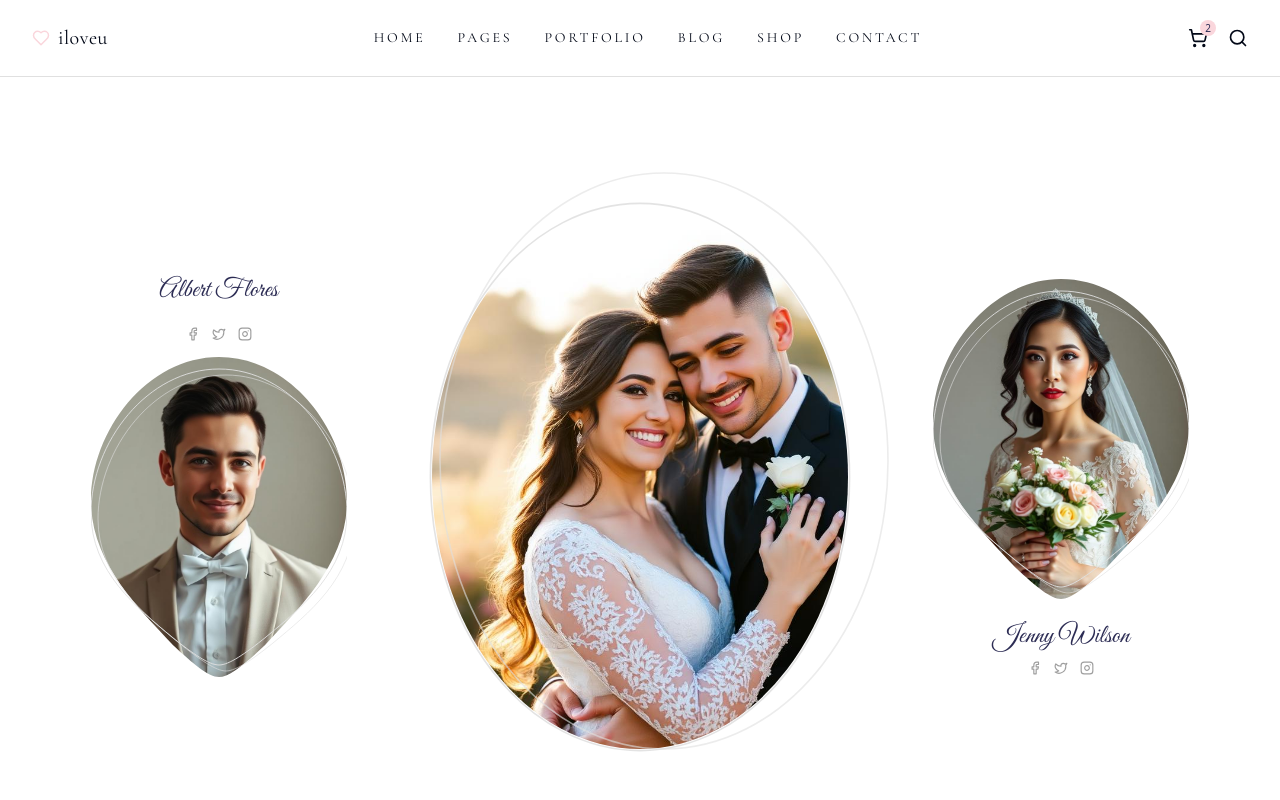
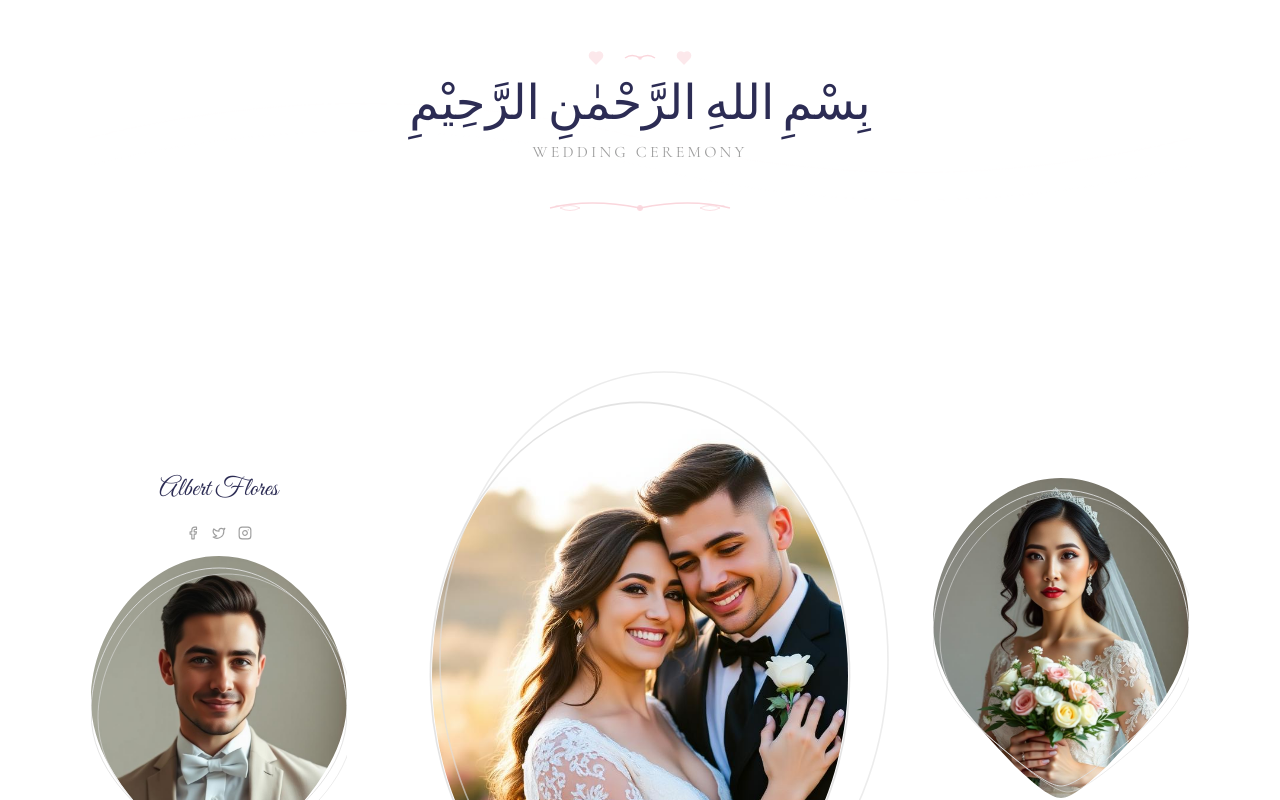
Before and after one commit to syedbadeshah76/wedding-themed, a React (Vite) app: page / in a window 1280 px wide. Shown: the top 800 px of the page. Built offline with nearby package versions, Linux system fonts and the light colour scheme.

Commit message:
Refactor header for wedding theme
Remove existing header elements and replace with a new design featuring "Wedding Ceremony" or "Bismillah" text, surrounded by romantic, luxurious curved elements and hearts.

```diff
--- a/src/pages/Index.tsx
+++ b/src/pages/Index.tsx
@@ -10,42 +10,53 @@ import WhenWhere from "@/components/sections/WhenWhere";
 import LatestNews from "@/components/sections/LatestNews";
 import BlessingQuote from "@/components/sections/BlessingQuote";
 const Nav = () => (
-  <header className="w-full border-b border-border">
-    <div className="container flex items-center justify-between py-6">
-      <a href="/" className="flex items-center gap-2">
-        <Heart size={18} className="text-accent" aria-hidden />
-        <span className="font-display text-xl tracking-wide">iloveu</span>
-      </a>
+  <header className="w-full relative overflow-hidden py-8 md:py-12">
+    {/* Decorative background pattern */}
+    <div className="absolute inset-0 opacity-5">
+      <svg width="100%" height="100%" viewBox="0 0 800 200" fill="none" className="w-full h-full">
+        <path d="M0 100 Q200 50 400 100 T800 100" stroke="hsl(var(--accent))" strokeWidth="1" fill="none" opacity="0.3"/>
+        <path d="M0 120 Q200 70 400 120 T800 120" stroke="hsl(var(--accent))" strokeWidth="1" fill="none" opacity="0.2"/>
+      </svg>
+    </div>
 
-      <nav aria-label="Main navigation" className="hidden md:block">
-        <ul className="flex items-center gap-8 font-display uppercase text-sm tracking-[0.2em]">
-          {[
-            "Home",
-            "Pages",
-            "Portfolio",
-            "Blog",
-            "Shop",
-            "Contact",
-          ].map((item) => (
-            <li key={item}>
-              <a href="#" className="hover:text-primary transition-colors">
-                {item}
-              </a>
-            </li>
-          ))}
-        </ul>
-      </nav>
+    <div className="container relative z-10">
+      <div className="text-center">
+        {/* Decorative hearts */}
+        <div className="flex items-center justify-center gap-4 mb-4">
+          <Heart size={16} className="text-accent animate-pulse" fill="hsl(var(--accent))" />
+          <svg width="40" height="20" viewBox="0 0 40 20" fill="none" className="text-accent">
+            <path d="M5 10 Q12 5 20 10 Q28 5 35 10" stroke="currentColor" strokeWidth="1.5" fill="none"/>
+            <circle cx="20" cy="10" r="2" fill="currentColor" opacity="0.6"/>
+          </svg>
+          <Heart size={16} className="text-accent animate-pulse" fill="hsl(var(--accent))" />
+        </div>
 
-      <div className="flex items-center gap-5">
-        <div className="relative">
-          <ShoppingCart aria-label="Cart" size={20} />
-          <span className="absolute -top-2 -right-2 grid h-4 w-4 place-items-center rounded-full bg-accent text-[10px] text-accent-foreground">
-            2
-          </span>
+        {/* Main heading with bismillah */}
+        <div className="space-y-2">
+          <h1 className="font-script text-3xl md:text-5xl text-primary leading-relaxed">
+            بِسْمِ اللهِ الرَّحْمٰنِ الرَّحِيْمِ
+          </h1>
+          <p className="font-display text-sm md:text-base text-muted-foreground tracking-[0.2em] uppercase">
+            Wedding Ceremony
+          </p>
         </div>
-        <button aria-label="Search">
-          <Search size={20} />
-        </button>
+
+        {/* Decorative flourish */}
+        <div className="mt-6 flex justify-center">
+          <svg width="200" height="40" viewBox="0 0 200 40" fill="none" className="text-accent">
+            {/* Main curve */}
+            <path d="M10 20 Q50 10 100 20 Q150 10 190 20" stroke="currentColor" strokeWidth="1.5" fill="none"/>
+            {/* Center ornament */}
+            <circle cx="100" cy="20" r="3" fill="currentColor" opacity="0.8"/>
+            <path d="M100 17 L103 20 L100 23 L97 20 Z" fill="currentColor" opacity="0.6"/>
+            {/* Side flourishes */}
+            <path d="M20 20 Q30 15 40 20 Q30 25 20 20" stroke="currentColor" strokeWidth="1" fill="none" opacity="0.7"/>
+            <path d="M160 20 Q170 15 180 20 Q170 25 160 20" stroke="currentColor" strokeWidth="1" fill="none" opacity="0.7"/>
+            {/* Small hearts */}
+            <path d="M15 18 Q17 16 19 18 Q17 20 15 18" fill="currentColor" opacity="0.5"/>
+            <path d="M181 18 Q183 16 185 18 Q183 20 181 18" fill="currentColor" opacity="0.5"/>
+          </svg>
+        </div>
       </div>
     </div>
   </header>
```
